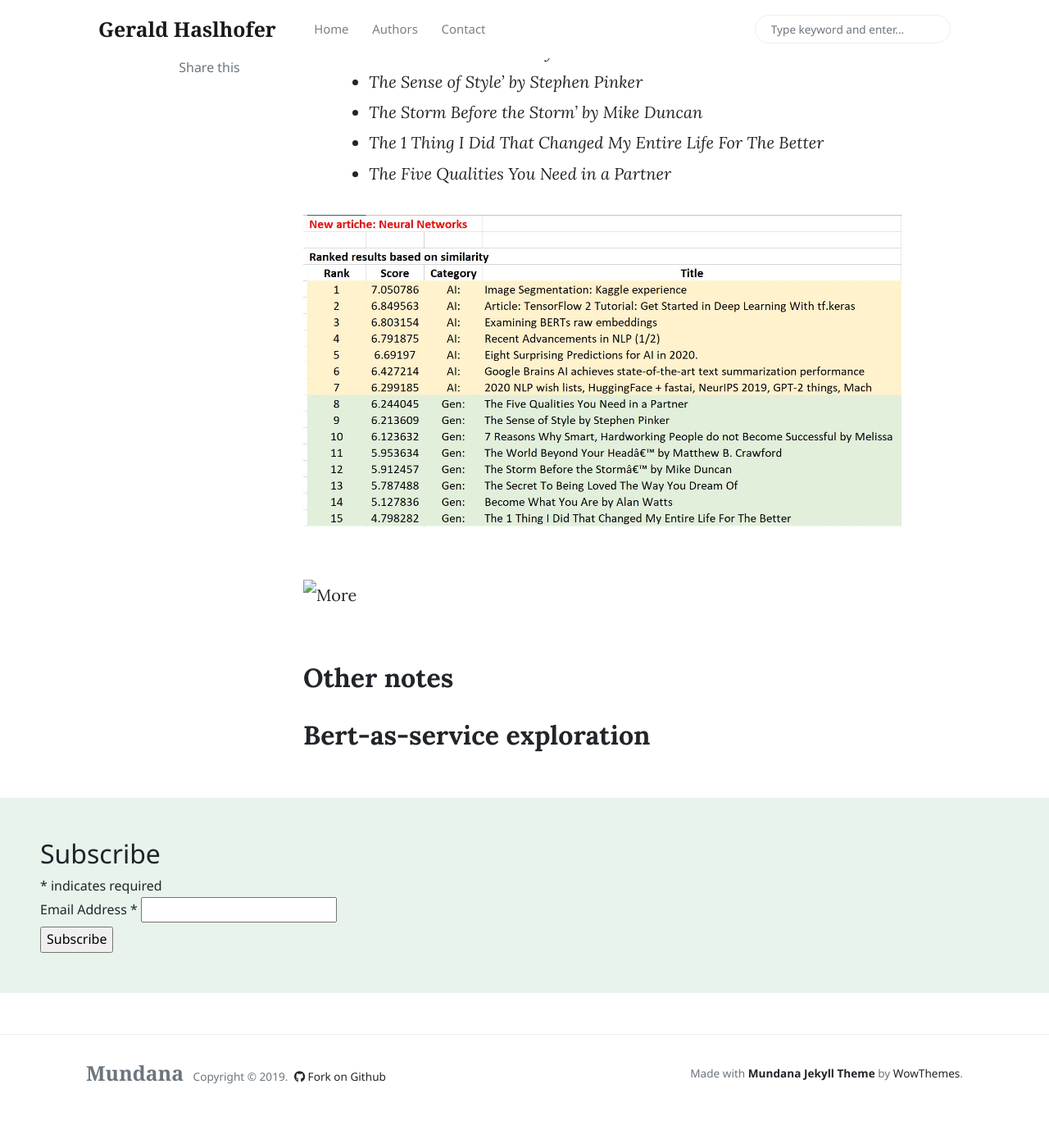
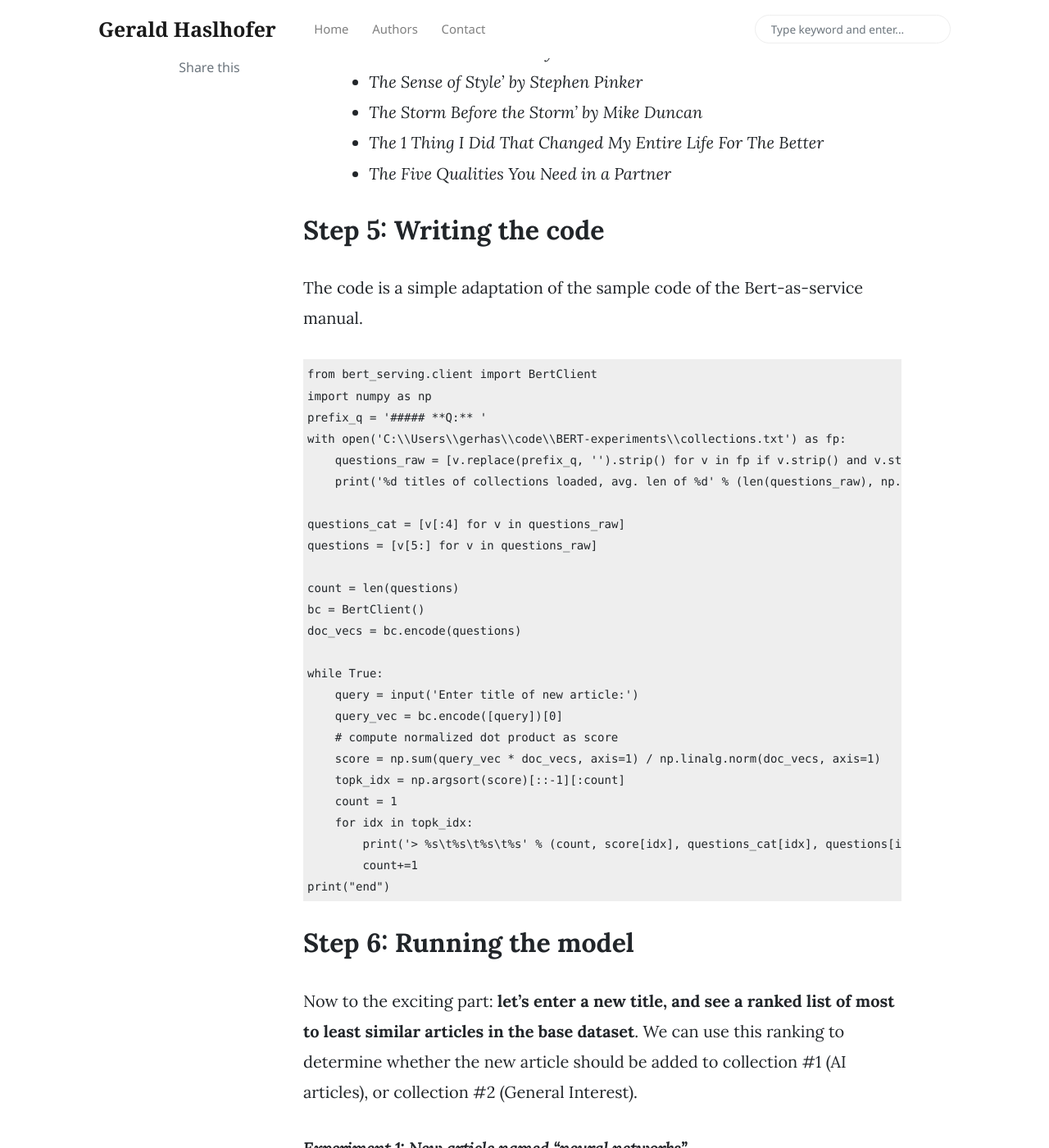
Before and after one commit to haslhofer/haslhofer.github.io, a Jekyll site: the page built from _posts/2019-12-20-starting-with-python.md, in a window 1280 px wide and 1400 px high, scrolled down 4526 px. Shown: the whole window at 82% size. Built offline with Jekyll 4.4.1, drawn with Linux system fonts in a browser that asks for light colours; nearby versions of some CDN libraries; comment, search, counter and statistics services are not loaded; before the commit the page ends 5881 px from its top, so only the background shows below that; some of the changed text lies outside the part shown.

Commit message:
more examples

````diff
--- a/_posts/2019-12-20-starting-with-python.md
+++ b/_posts/2019-12-20-starting-with-python.md
@@ -118,10 +118,63 @@ Sample collection #II: Self-improvement and general interest books
 >* The 1 Thing I Did That Changed My Entire Life For The Better
 >* The Five Qualities You Need in a Partner
 
-![Assets](/assets/images/results.jpg)
+Step 5: Writing the code
+---
+
+The code is a simple adaptation of the sample code of the Bert-as-service manual.
+```python
+from bert_serving.client import BertClient
+import numpy as np
+prefix_q = '##### **Q:** '
+with open('C:\\Users\\gerhas\\code\\BERT-experiments\\collections.txt') as fp:
+    questions_raw = [v.replace(prefix_q, '').strip() for v in fp if v.strip() and v.startswith(prefix_q)]
+    print('%d titles of collections loaded, avg. len of %d' % (len(questions_raw), np.mean([len(d.split()) for d in questions_raw])))
+
+questions_cat = [v[:4] for v in questions_raw]
+questions = [v[5:] for v in questions_raw]
+
+count = len(questions)
+bc = BertClient()
+doc_vecs = bc.encode(questions)
+
+while True:
+    query = input('Enter title of new article:')
+    query_vec = bc.encode([query])[0]
+    # compute normalized dot product as score
+    score = np.sum(query_vec * doc_vecs, axis=1) / np.linalg.norm(doc_vecs, axis=1)
+    topk_idx = np.argsort(score)[::-1][:count]
+    count = 1
+    for idx in topk_idx:
+        print('> %s\t%s\t%s\t%s' % (count, score[idx], questions_cat[idx], questions[idx]))
+        count+=1
+print("end")
+```
+
+Step 6: Running the model
+---
+
+Now to the exciting part: **let's enter a new title, and see a ranked list of most to least similar articles in the base dataset**. We can use this ranking to determine whether the new article should be added to collection #1 (AI articles), or collection #2 (General Interest).
 
 
-![More](assets/images/results.jpg)
+***Experiment 1: New article named "neural networks"***
+
+We have a new article called "neural networks". Which collection should it belong to?
+
+> The results are stunning: entering "neural networks" leads to **all** AI related articles being ranked higher than all of the other general interest ones. Look at the ranked list here:
+
+
+![Assets](/assets/images/results2.jpg)
+
+Note that none of the existing articles had "neural networks" in them literally, so traditional TFIDF approaches would not have worked due to the small text corpus being available.
+
+***Experiment 2: New article named "How to grow your career and prosper"***
+
+In this experiment we chose a general purpose title, which clearly had nothing to do with AI.
+
+
+> The results are again very compelling: The top 4 articles based on similarity with the term are in the general purpose category. Look at the ranked list here:
+
+![Assets](/assets/images/results2.jpg)
 
 
 Other notes
````
Also changed, not shown: assets/images/results2.jpg (added).
